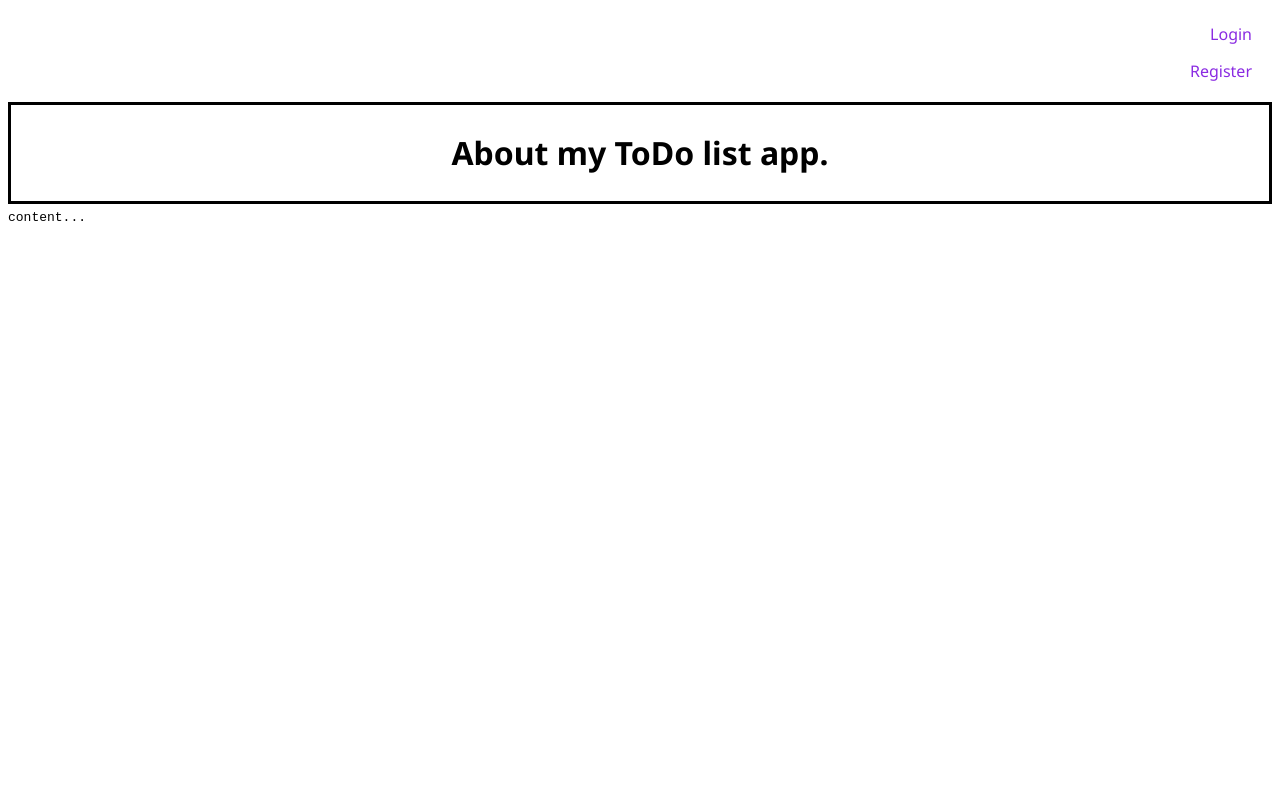
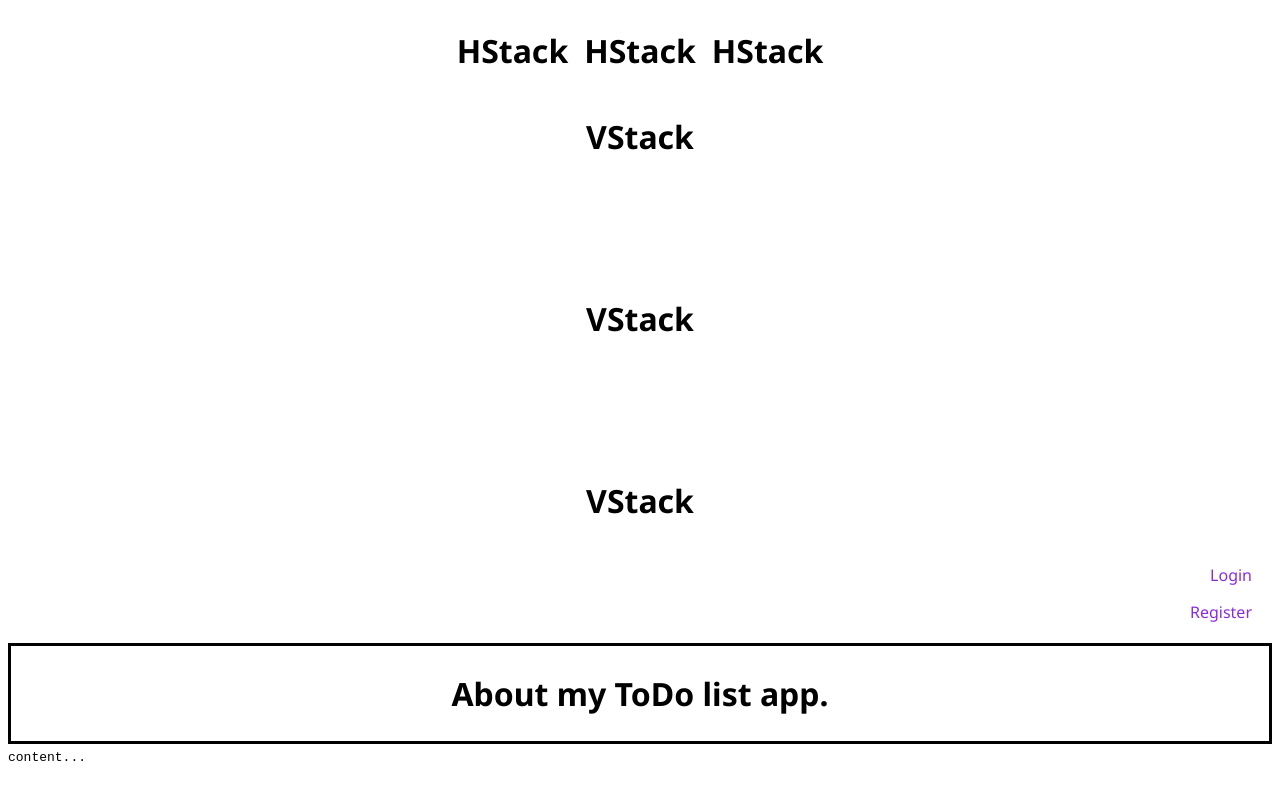
Before and after one commit to JirkaKneifl/Project-ToDoList, a React (Create React App) app in the folder to-do-list_app/: page / in a window 1280 px wide. Built offline with nearby package versions, Linux system fonts and the light colour scheme.

Commit message:
adding HStack and VStack

```diff
--- a/to-do-list_app/package.json
+++ b/to-do-list_app/package.json
@@ -3,6 +3,7 @@
   "version": "0.1.0",
   "private": true,
   "dependencies": {
+    "@react-native-material/core": "^1.3.7",
     "@testing-library/jest-dom": "^5.16.5",
     "@testing-library/react": "^13.4.0",
     "@testing-library/user-event": "^13.5.0",
--- /dev/null
+++ b/to-do-list_app/src/components/HStack.tsx
@@ -0,0 +1,25 @@
+type HStackProps = {
+    children: any;
+    alignItems: string;
+    justifyContent: string;
+    gap: string | number;
+}
+
+function HStack(props: HStackProps) {
+    return (
+    <div style={
+        {
+            display: "flex",
+            flexDirection: "row",
+            alignItems: props.alignItems,
+            justifyContent: props.justifyContent,
+            gap: props.gap
+        }
+    }>
+        {props.children}
+    </div>
+    )
+}
+
+
+export default HStack
--- /dev/null
+++ b/to-do-list_app/src/components/VStack.tsx
@@ -0,0 +1,22 @@
+type VStackProps = {
+    children: any;
+    alignItems: string;
+    justifyContent: string;
+    gap: string | number;
+}
+
+function VStack(props: VStackProps){
+    return <div style={
+        {
+            display: "flex",
+            flexDirection: "column",
+            alignItems: props.alignItems,
+            justifyContent: props.justifyContent,
+            gap: props.gap
+        }
+    }>
+        {props.children}
+    </div>
+}
+
+export default VStack;
--- a/to-do-list_app/src/pages/About.tsx
+++ b/to-do-list_app/src/pages/About.tsx
@@ -1,9 +1,21 @@
 import AboutNavBar from "../components/AboutNavBar/AboutNavBar.tsx";
+import HStack from "../components/HStack.tsx";
+import VStack from "../components/VStack.tsx";
 
 
 function About () {
     return (
         <>
+            <HStack alignItems={"center"} justifyContent={"center"} gap={"1rem"}>
+                <h1>HStack</h1>
+                <h1>HStack</h1>
+                <h1>HStack</h1>
+            </HStack>
+            <VStack alignItems={"center"} justifyContent={"center"} gap={"6rem"}>
+                <h1>VStack</h1>
+                <h1>VStack</h1>
+                <h1>VStack</h1>
+            </VStack>
             <AboutNavBar></AboutNavBar>
         </>
     )
```
